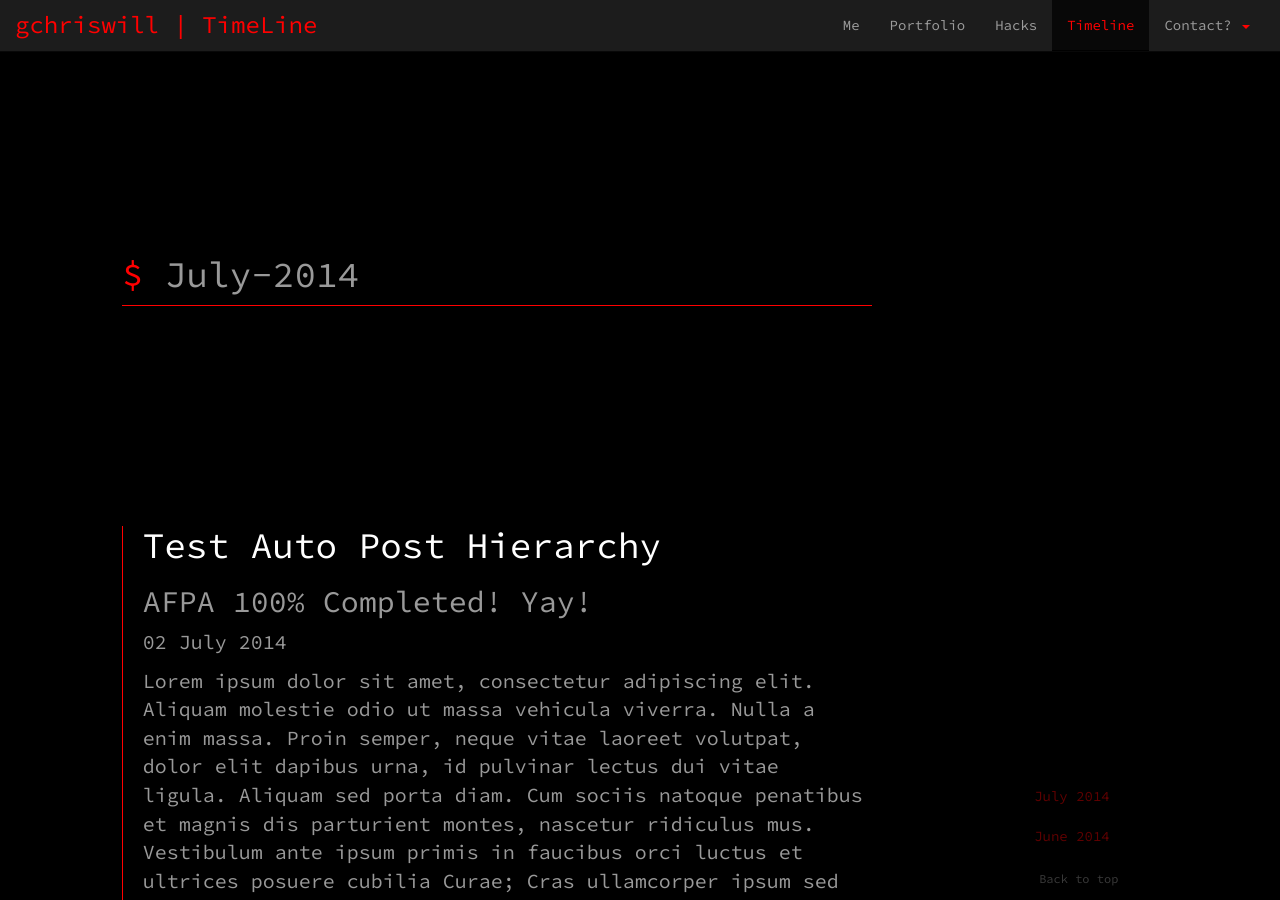
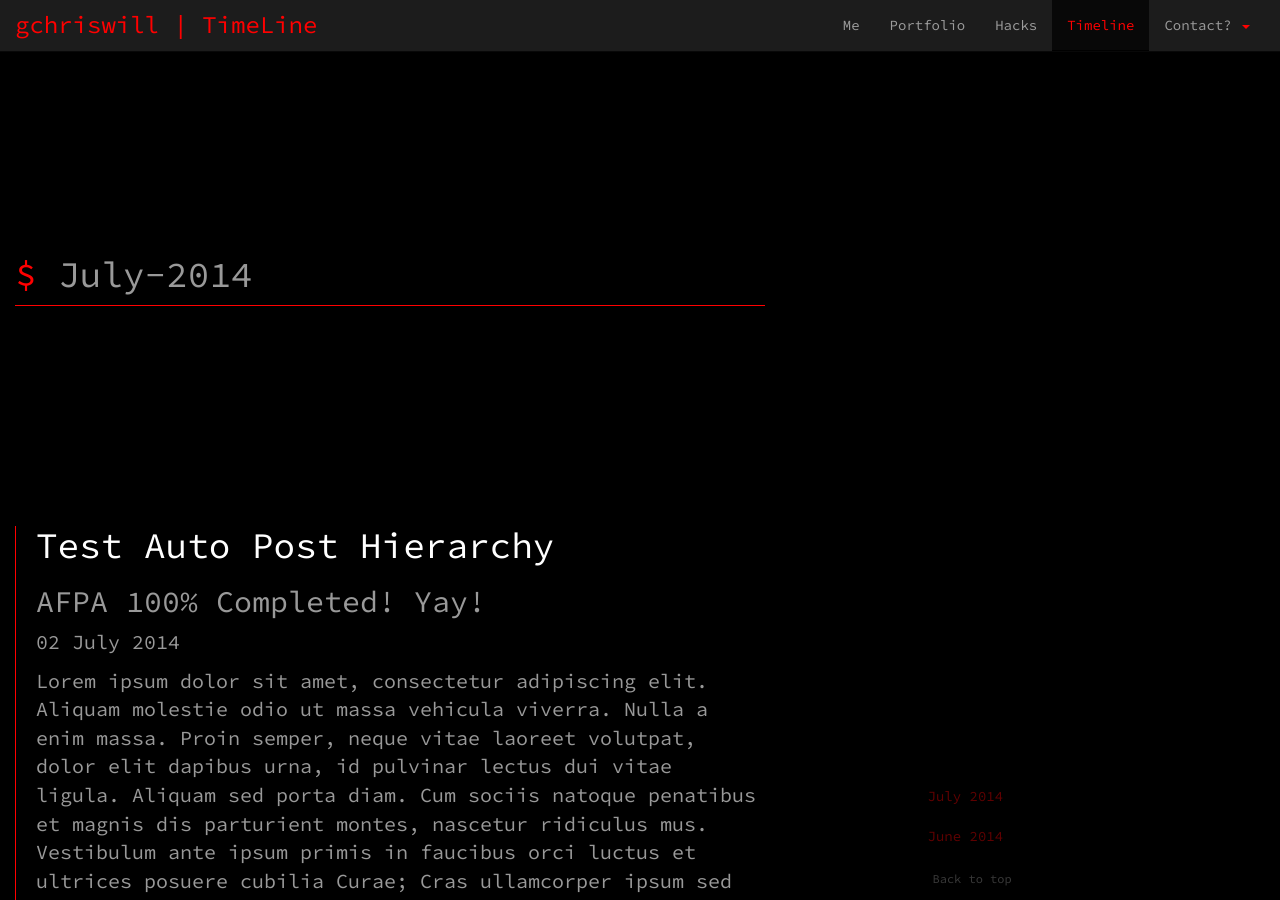
Before and after one commit to gchriswill/gchriswill.github.io, a Jekyll site: the page built from blog.html, in a window 1280 px wide and 900 px high, scrolled down 744 px. Built offline with Jekyll 4.4.1, drawn with Linux system fonts in a browser that asks for light colours; nearby versions of some CDN libraries; Markdown is read by kramdown in place of the engine named in the settings.

Commit message:
Fix for comment structure and added clearer comments

```diff
--- a/blog.html
+++ b/blog.html
@@ -6,28 +6,27 @@
 
 <!-- *
  *
- * Disinged and coded by @gchriswill
+ * Jekyll Powered - Blog Post Engine Markup Object - Disinged and coded by @gchriswill
  * Code licensed under MIT, documentation under CC BY-SA 4.0
  *
  * * * -->
 
-<!--
- Blog Page Header Title object -->
-	<div class="row pageHeaderTitle">
-		<div class="container headerTitleDiv">
-			<h1 class="headerTagTitle" ><span class="red_punctuation">$</span>TimeLine <img src="images/terminalCursor.gif" alt="cursor" /></h1>
-		</div>
-	</div><!-- End of Blog Page Header Title object
+<!-- @gchriswill *** Blog Page Header Title Markup Object ********************************************** -->
+<div class="row pageHeaderTitle">
+	<div class="container headerTitleDiv">
+		<h1 class="headerTagTitle" ><span class="red_punctuation">$</span>TimeLine <img src="images/terminalCursor.gif" alt="cursor" /></h1>
+	</div>
+</div><!-- End of Blog Page Header Title Markup Object ^^^^^^^^^^^^^^^^^^^^^^^^^^^^^^^^^^^^^^^^^^^^^^ -->
 
--->
-<!-- @gchriswill *** Blog Page ********************************************** -->
-<div class="container col-xs-offset-0 col-sm-offset-1 col-md-offset-1 col-lg-offset-1">
+
+<!-- @gchriswill *** Blog Post Engine Markup Object ********************************************** -->
+<div class="container col-xs-offset-0 col-sm-offset-0 col-md-offset-0 col-lg-offset-0">
 
 	<!-- Blog Posts object -->
 	<div class="row" >
 
 		<!-- Blog Posts Sections -->
-		<section id="content" class="col-xs-11 col-sm-8 col-md-8 col-lg-8">
+		<section id="content" class="col-xs-12 col-sm-8 col-md-8 col-lg-8">
 
 		<!-- Looping through _posts folder -->
 		{% for months in site.posts %}
@@ -81,4 +80,4 @@
 	</div><!-- End of row of Post object -->
 
 </div>
-<!-- End of Blog Page ^^^^^^^^^^^^^^^^^^^^^^^^^^^^^^^^^^^^^^^^^^^^^^ -->
+<!-- End of Blog Post Engine Page Markup Object ^^^^^^^^^^^^^^^^^^^^^^^^^^^^^^^^^^^^^^^^^^^^^^ -->
```
